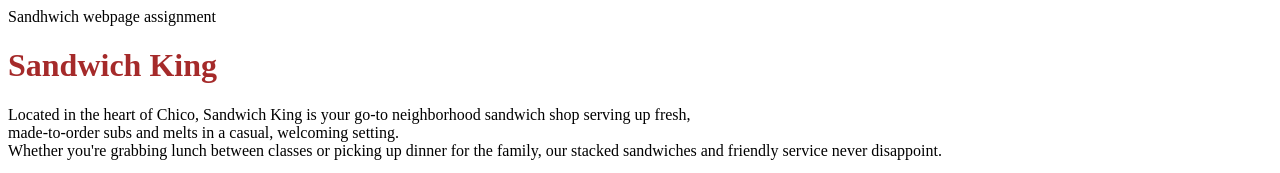
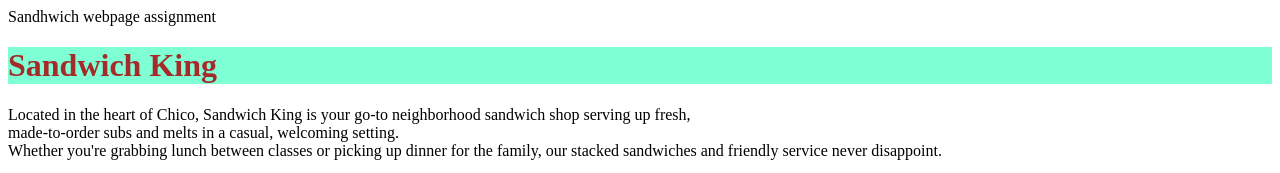
Before and after one commit to Carlos-M-DKR/Sandwich-King-, a plain HTML site: page index.html in a window 1280 px wide. Shown: the top 173 px of the page. Drawn offline with Linux system fonts and the light colour scheme.

```diff
--- a/index.html
+++ b/index.html
@@ -7,6 +7,14 @@
     <body>
         <main>
 
+            <style>
+
+                h1
+                {
+                    background-color: aquamarine;
+                }
+
+            </style>
         <h1 style="color:brown">Sandwich King</h1>
         <p>
             Located in the heart of Chico, Sandwich King is your go-to neighborhood sandwich shop serving up fresh,
```
